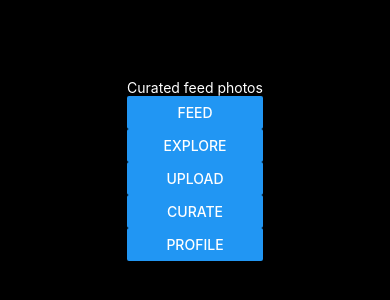
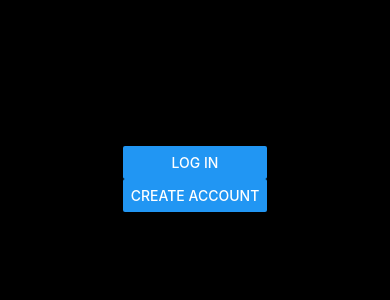
Before and after one commit to ajustinpatterson/light-box-solo-project, a React Native app in the folder client/: screen / in a window 390 px wide. Shown: the part 252-552 px from the top of the page. Built offline with nearby package versions, Linux system fonts and the light colour scheme.

Commit message:
feat(project folder): add routes & extra
add routes; add welcome splash page, begin work on routes

```diff
--- a/client/App.js
+++ b/client/App.js
@@ -1,13 +1,14 @@
 import React from 'react';
 import { View, Text, SafeAreaView, StyleSheet } from 'react-native';
 import List from './components/List';
+import Welcome from './components/Welcome';
 
 //if no user, create. if logged out, show login. else:
 
 const App = () => {
   return (
     <SafeAreaView style={styles.container}>
-      <List />
+      <Welcome />
     </SafeAreaView>
   );
 };
--- /dev/null
+++ b/client/components/Welcome.js
@@ -0,0 +1,16 @@
+import React from 'react';
+import { View, Text, Button, StyleSheet } from 'react-native';
+
+const Welcome = () => {
+  return (
+    <View>
+      <Text>Welcome page</Text>
+      <Button title="Log In" />
+      <Button title="Create Account" />
+    </View>
+  );
+};
+
+const styles = StyleSheet.create({});
+
+export default Welcome;
```
Also changed, not shown: 1 other file (tests, documents, lock files or other folders).
